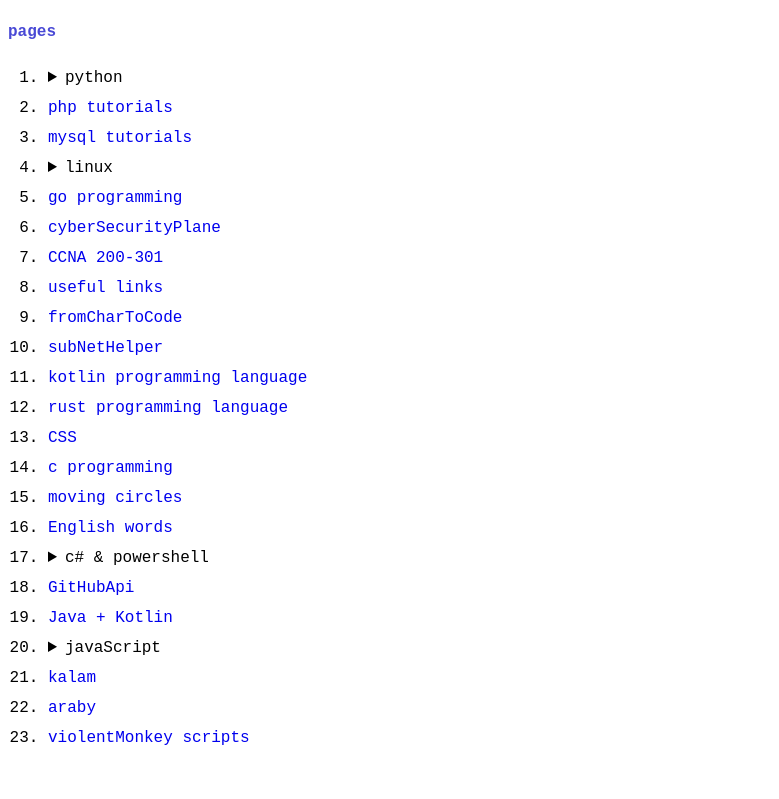
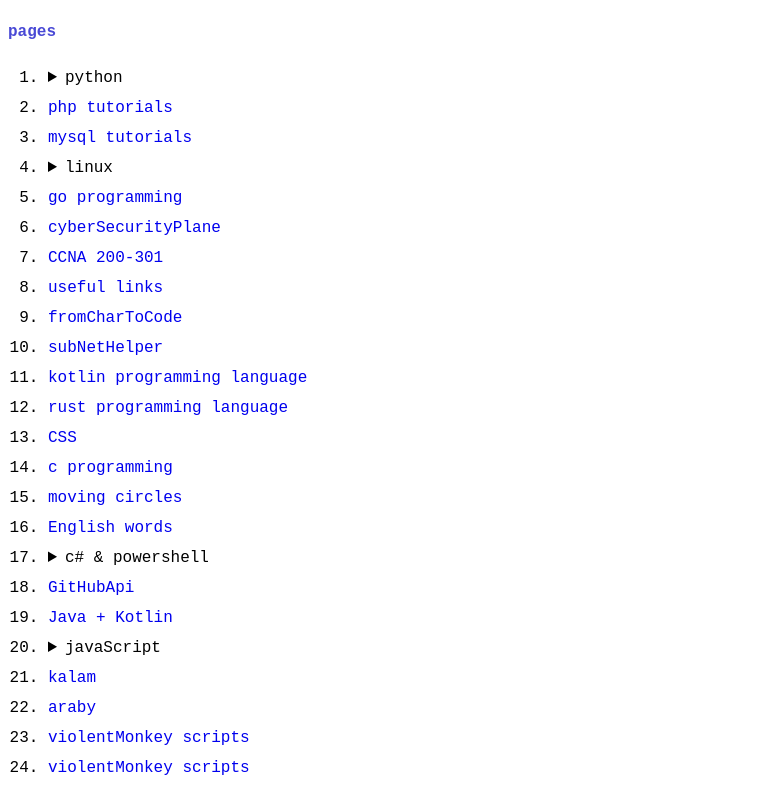
Before and after one commit to Alisodsin/alisodsin.github.io, a plain HTML site: page index.html in a window 1280 px wide. Shown: the part 56-855 px from the top of the page, without its empty margins (0-779 px from the left). Before the commit the page ends 825 px from the top, so only its background shows below. Drawn offline with Linux system fonts and the light colour scheme.

Commit message:
first site

```diff
--- a/index.html
+++ b/index.html
@@ -100,6 +100,7 @@
         <li><a href="./kalamngy.html">kalam</a></li>
         <li><a href="./ArabyChat.htm">araby</a></li>
         <li><a href="./pastCopyScripts.html">violentMonkey scripts</a></li>
+        <li><a href="./pastCopyScripts.html">violentMonkey scripts</a></li>
     </ol>
 </body>
 
```
